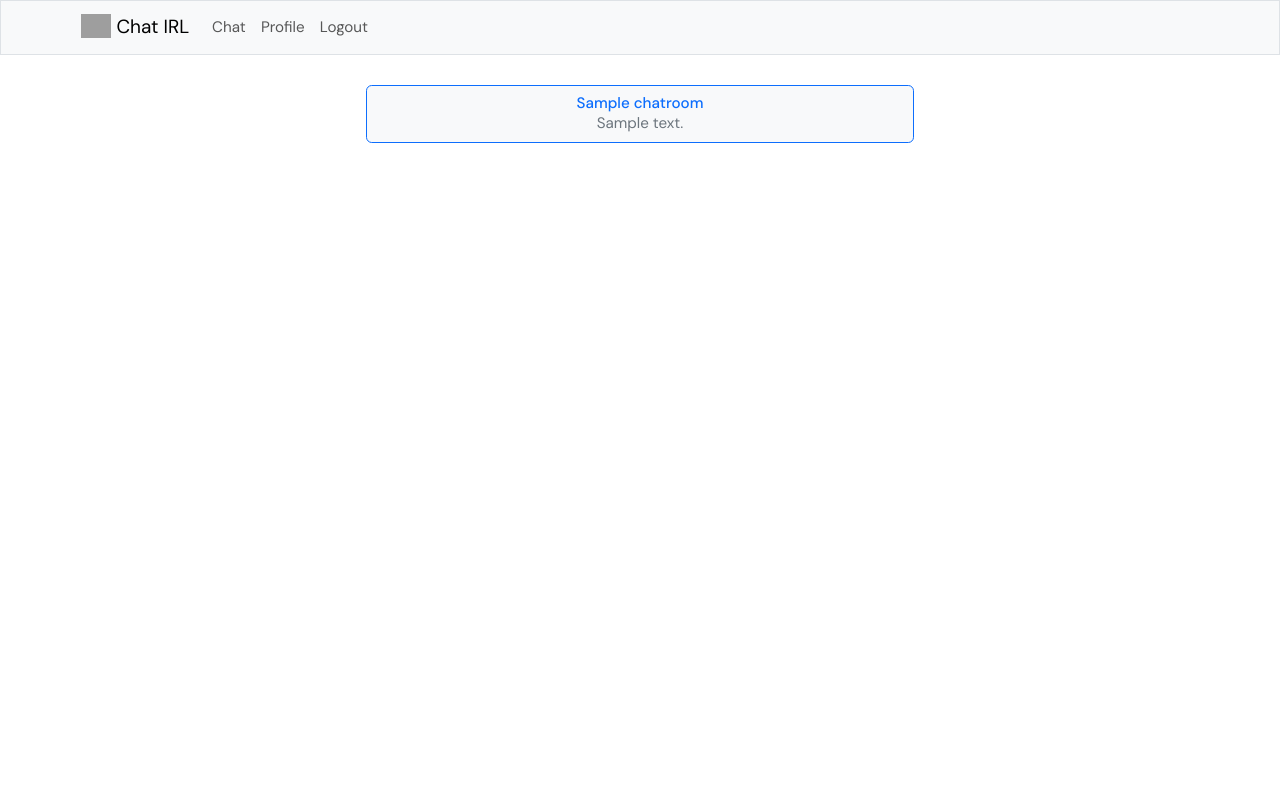
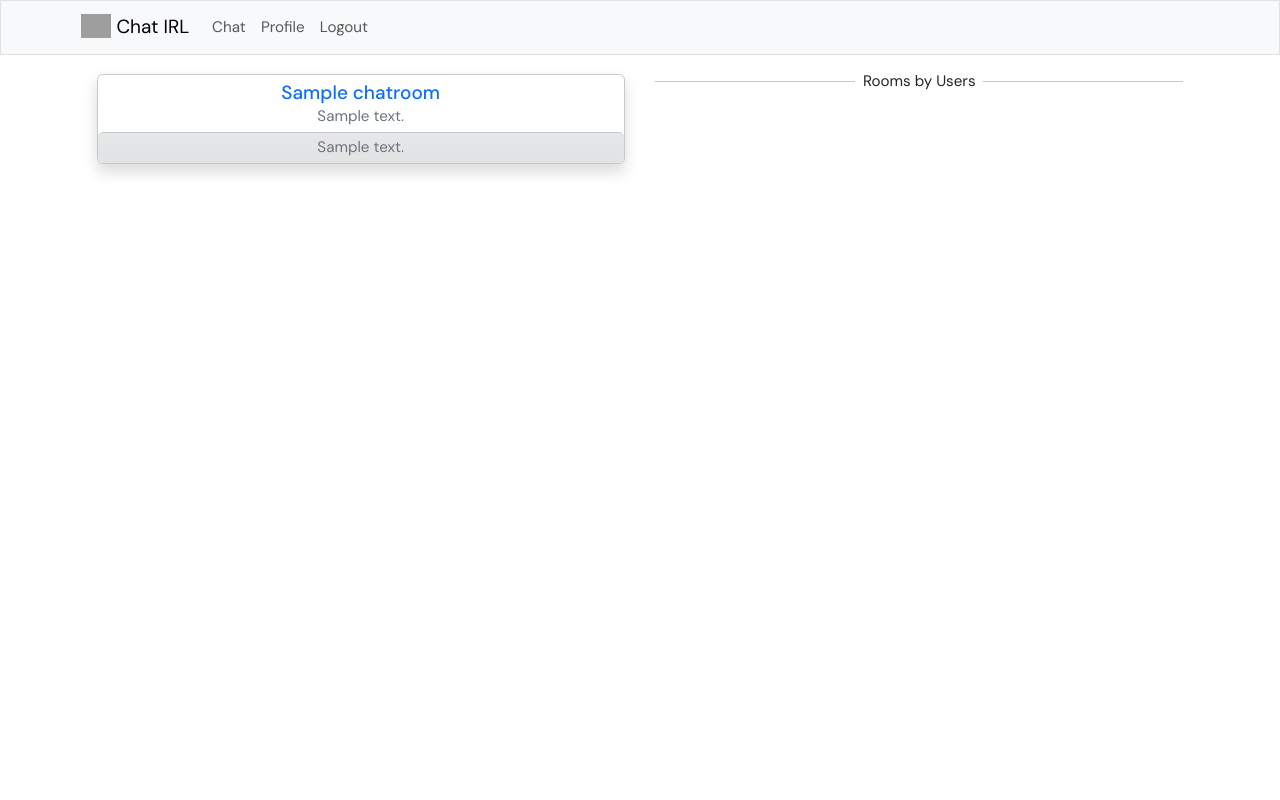
Before and after one commit to Altagrave-Git/ChatIRL, a Django app: page / in a window 1280 px wide. Run offline with Django 4.2, Linux system fonts and the light colour scheme; a user stored in the database is signed in; tables that the repository leaves empty hold one stand-in row (values such as "Sample post"); some libraries are stand-ins or nearby versions; grey boxes are pictures that could not be loaded.

Commit message:
Modify home page layout and colors

```diff
--- a/chat/templates/chat/index.html
+++ b/chat/templates/chat/index.html
@@ -4,33 +4,23 @@
 {% endblock %}
 
 {% block main %}
-    <div class="pt-4 container-fluid px-0">
+    <div class="pt-1 container-fluid px-0 d-flex flex-column flex-lg-row">
+        <div class="col-12 col-lg-6 px-lg-3">
             {% if sticky %}
                 {% for room in sticky %}
                 <div class="row">
-                <a class="col-12 col-md-10 col-lg-8 col-xl-6 mx-auto mt-2" href="/room/{{room.slug}}/">
-                    <div class="py-2 bg-light border border-primary rounded mx-auto">
-                        <h6 class="mb-0 text-primary">{{room.title}}</h6>
+                    <a class="mx-auto mt-3" href="/room/{{room.slug}}/">
+                        <div class="border border-secondary-subtle rounded mx-auto bg-white shadow">
+                            <h5 class="mb-0 pt-2 text-primary">{{room.title}}</h5>
+                            <p class="mb-0 text-secondary pb-1">{{room.description}}</p>
                             {% if room.last_message %}
-                            <p class="mb-0 text-secondary">{{room.last_message}}</p>
+                                <div class="border-top rounded border-1 border-secondary-subtle py-1 m-0 bg-secondary-subtle bg-gradient text-secondary px-2">
+                                    {{room.last_message}}
+                                </div>
                             {% else %}
-                            <p class="mb-0 text-secondary">No messages...</p>
-                        {% endif %}
+                                <div class="border-top rounded border-1 border-secondary-subtle py-1 m-0 bg-secondary-subtle bg-gradient text-secondary">
+                                    No messages...
                                 </div>
-                </a>
-            </div>
-            {% endfor %}
-        {% endif %}
-        {% if member %}
-            {% for room in member %}
-            <div class="row">
-                <a class="col-12 col-md-10 col-lg-8 col-xl-6 mx-auto mt-2" href="/room/{{room.slug}}/">
-                    <div class="py-2 bg-light border border-warning rounded mx-auto">
-                        <h6 class="mb-0 text-warning">{{room.title}}</h6>
-                        {% if room.last_message %}
-                            <p class="mb-0 text-secondary">{{room.last_message}}</p>
-                        {% else %}
-                            <p class="mb-0 text-secondary">No messages...</p>
                             {% endif %}
                         </div>
                     </a>
@@ -38,4 +28,33 @@
                 {% endfor %}
             {% endif %}
         </div>
+        <div class="col-12 col-lg-6 px-lg-3">
+            <div class="d-flex align-items-center mt-2">
+                <hr class="flex-grow-1">
+                <div class="mx-2">Rooms by Users</div>
+                <hr class="flex-grow-1">
+            </div>
+            {% if member %}
+                {% for room in member %}
+                <div class="row">
+                    <a class="mx-auto mt-2" href="/room/{{room.slug}}/">
+                        <div class="border border-secondary-subtle rounded mx-auto bg-white shadow">
+                            <h5 class="mb-0 pt-2 text-warning">{{room.title}}</h5>
+                            <p class="mb-0 text-secondary pb-1">{{room.description}}</p>
+                            {% if room.last_message %}
+                                <div class="border-top rounded border-1 border-secondary-subtle py-1 m-0 bg-secondary-subtle bg-gradient text-secondary px-2">
+                                    {{room.last_message}}
+                                </div>
+                            {% else %}
+                                <div class="border-top rounded border-1 border-secondary-subtle py-1 m-0 bg-secondary-subtle bg-gradient text-secondary">
+                                    No messages...
+                                </div>
+                            {% endif %}
+                        </div>
+                    </a>
+                </div>
+                {% endfor %}
+            {% endif %}
+        </div>
+    </div>
 {% endblock %}
```
Lines whose indentation alone changed are shown as unchanged.
